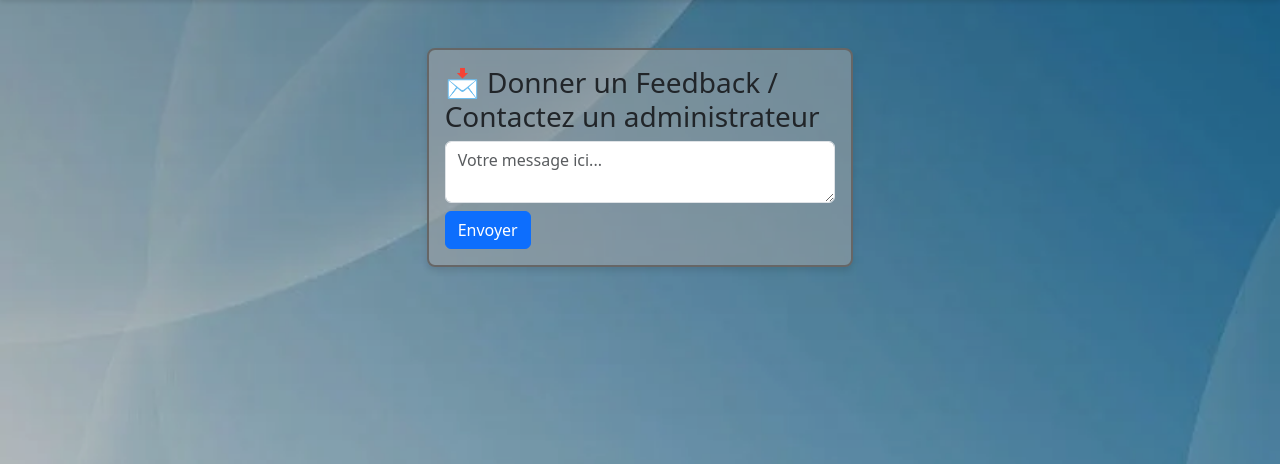
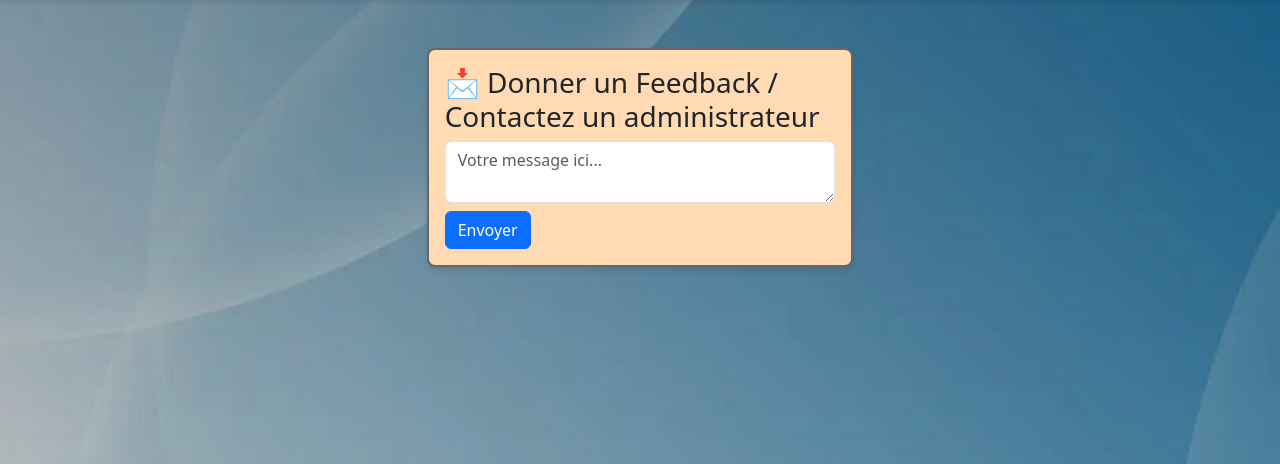
Before and after one commit to FireF4ng/Jenkinstest, a Flask app: template DevSec/view/templates/communication.html in a window 1280 px wide. Shown: the part 48-512 px from the top of the page. Run offline with Flask 3, Linux system fonts and the light colour scheme; the template is opened without the code that fills it, so the values that code supplies are empty; parts of the project's set-up code (start-up, migrations or seed data) failed here and were passed over.

Commit message:
"finished" side sites

```diff
--- a/DevSec/view/static/css/main.css
+++ b/DevSec/view/static/css/main.css
@@ -7,13 +7,6 @@ body {
 
 .box, .box_devoir, .vie-scolaire-container {
     background-color: #FFDAB3 !important;
-    border: 2px solid #666;
-    border-radius: 8px;
-    box-shadow: 0 4px 6px rgba(0,0,0,0.1);
-}
-
-.boxx {
-    background-color: #a5a5a583 !important;
     border: 2px solid #666;
     border-radius: 8px;
     box-shadow: 0 4px 6px rgba(0,0,0,0.1);
--- a/DevSec/view/templates/cahier_de_texte.html
+++ b/DevSec/view/templates/cahier_de_texte.html
@@ -9,7 +9,7 @@
                     {% if agenda %}
                         {% for cours in agenda %}
                             <div class="agenda-item p-2 mb-2">
-                                <strong>{{ cours.matiere.matiere }}</strong>
+                                <strong>{{ cours.matiere.nom }}</strong>
                                 {% if role == "eleve" %}
                                     avec {{ cours.professeur.nom }} {{ cours.professeur.prenom }}
                                 {% elif role == "professeur" %}
--- a/DevSec/view/templates/communication.html
+++ b/DevSec/view/templates/communication.html
@@ -3,7 +3,7 @@
     <div class="container-fluid mt-5 pt-5">
         <div class="row">
             <div class="col-md-4"></div>
-            <div class="boxx p-3 col-md-4">
+            <div class="box p-3 col-md-4">
                 <h3>📩 Donner un Feedback / Contactez un administrateur</h3>
                 <form id="feedbackform">
                     <textarea name="message" class="form-control mb-2" placeholder="Votre message ici..." required></textarea>
--- a/DevSec/view/templates/profile.html
+++ b/DevSec/view/templates/profile.html
@@ -18,6 +18,7 @@
 
                     {% elif role == "professeur" %}
                         <p><strong>Nom:</strong> {{ user.nom }} {{ user.prenom }}</p>
+                        <p><strong>Prof Principal:</strong> {{ classe.nom }}</p>
                         <h4>📚 Matières enseignées</h4>
                         <ul>
                             {% for matiere in matieres %}
--- a/DevSec/view/templates/vie_scolaire.html
+++ b/DevSec/view/templates/vie_scolaire.html
@@ -4,7 +4,7 @@
         <div class="row">
             <!-- 👨‍🏫 Left Column - Prof Principal (Students for Professors) -->
             <div class="col-md-4">
-                <div class="vie-scolaire-container p-3">
+                <div class="box p-3">
                     <h4 class="mb-4">👨‍🏫 Vie Scolaire</h4>
 
                     {% if role == "eleve" %}
```
Also changed, not shown: DevSec/controller/general_controller.py (+6 -6 lines), DevSec/model/user_model.py (+7 -1 lines), DevSec/db/database.db.
